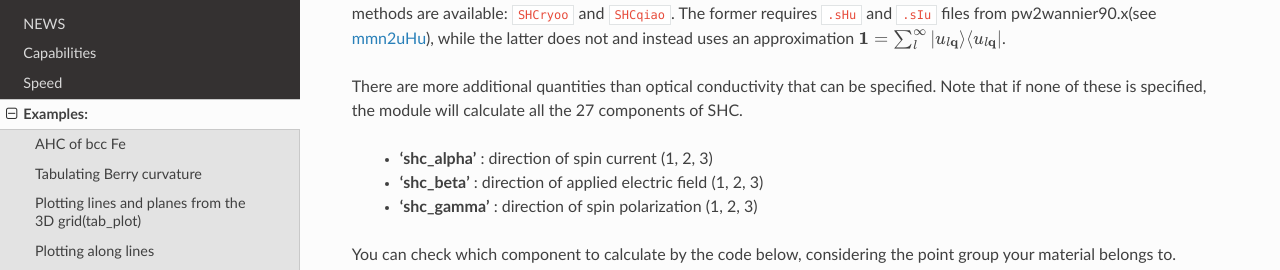
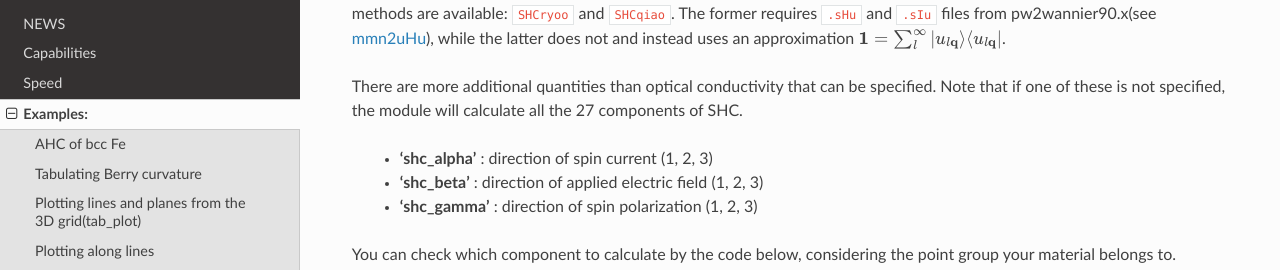
Before and after one commit to wannier-berri/wannier-berri-org, a Sphinx documentation site: the page built from source/exampleFe.rst, in a window 1280 px wide and 900 px high, scrolled down 5797 px. Shown: the part 181-451 px from the top of the window. Built offline with Sphinx 7.4.7 and the Read the Docs theme 2.0.0, drawn with Linux system fonts in a browser that asks for light colours; the version number could not be read and is left out.

Commit message:
change the condition on which all 27 comp's will be calculated

```diff
--- a/source/exampleFe.rst
+++ b/source/exampleFe.rst
@@ -311,7 +311,7 @@ Utilizing the similar formula as the optical conductivity, the intrinsic spin Ha
 while the latter does not and instead uses an approximation :math:`\mathbf{1}=\sum_l^\infty \vert u_{l{\bf q}}\rangle\langle u_{l{\bf q}}\vert`.
 
 There are more additional quantities than optical conductivity that can be specified.
-Note that if none of these is specified, the module will calculate all the 27 components of SHC.
+Note that if one of these is not specified, the module will calculate all the 27 components of SHC.
 
  - **'shc_alpha'** : direction of spin current (1, 2, 3)
  - **'shc_beta'** : direction of applied electric field (1, 2, 3)
```
